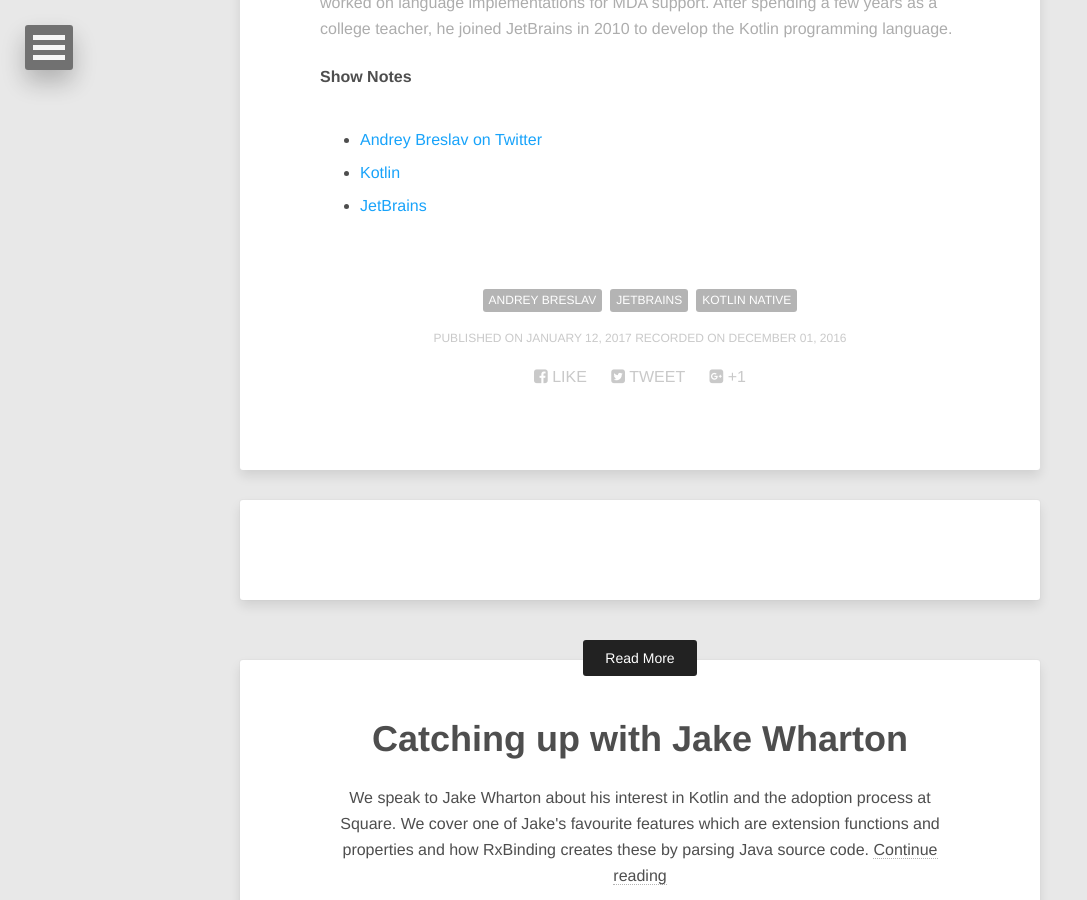
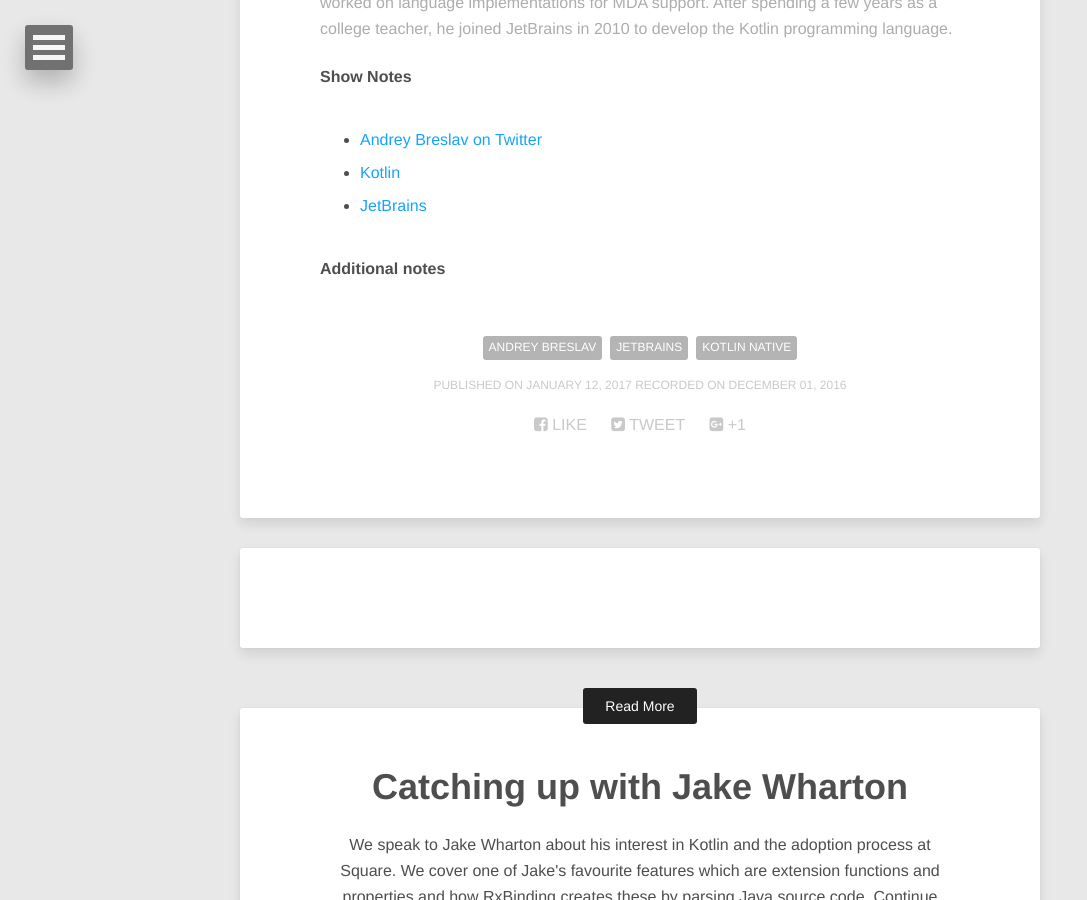
Before and after one commit to talkingkotlin/website, a Jekyll site: the page built from _posts/2017-01-12-a-chat-with-andrey-breslav.md, in a window 1280 px wide and 900 px high, scrolled down 1127 px. Shown: the whole window, without its empty margins (0-1087 px from the left). Built offline with Jekyll 4.4.1, drawn with Linux system fonts in a browser that asks for light colours; nearby versions of some CDN libraries; comment, search, counter and statistics services are not loaded.

Commit message:
Publish content of post

```diff
--- a/_layouts/post.html
+++ b/_layouts/post.html
@@ -65,6 +65,7 @@
                 </div>
             </div>
 
+            <h4>Additional notes</h4>
 
             {{ content }}
             <footer class="entry-meta">
```
